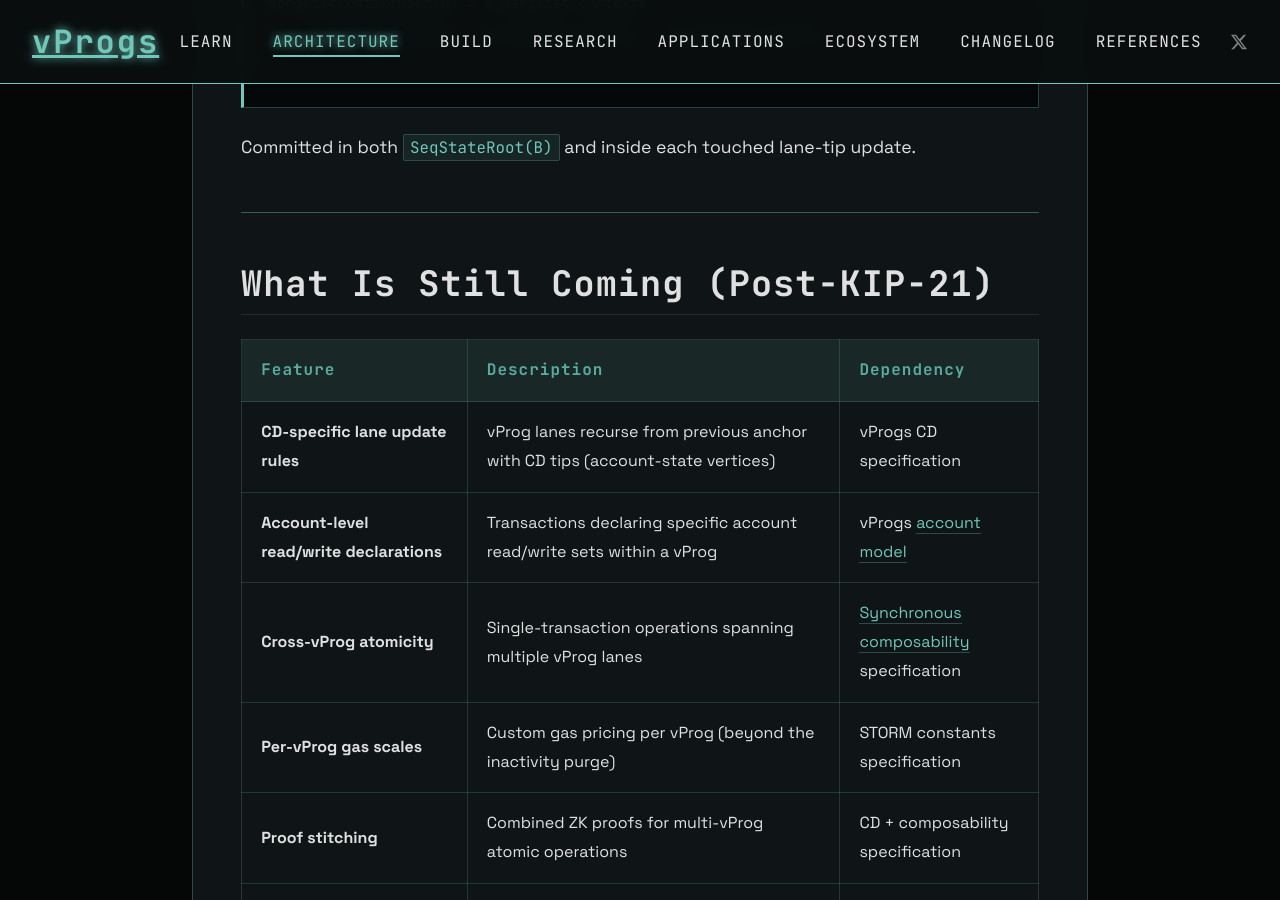
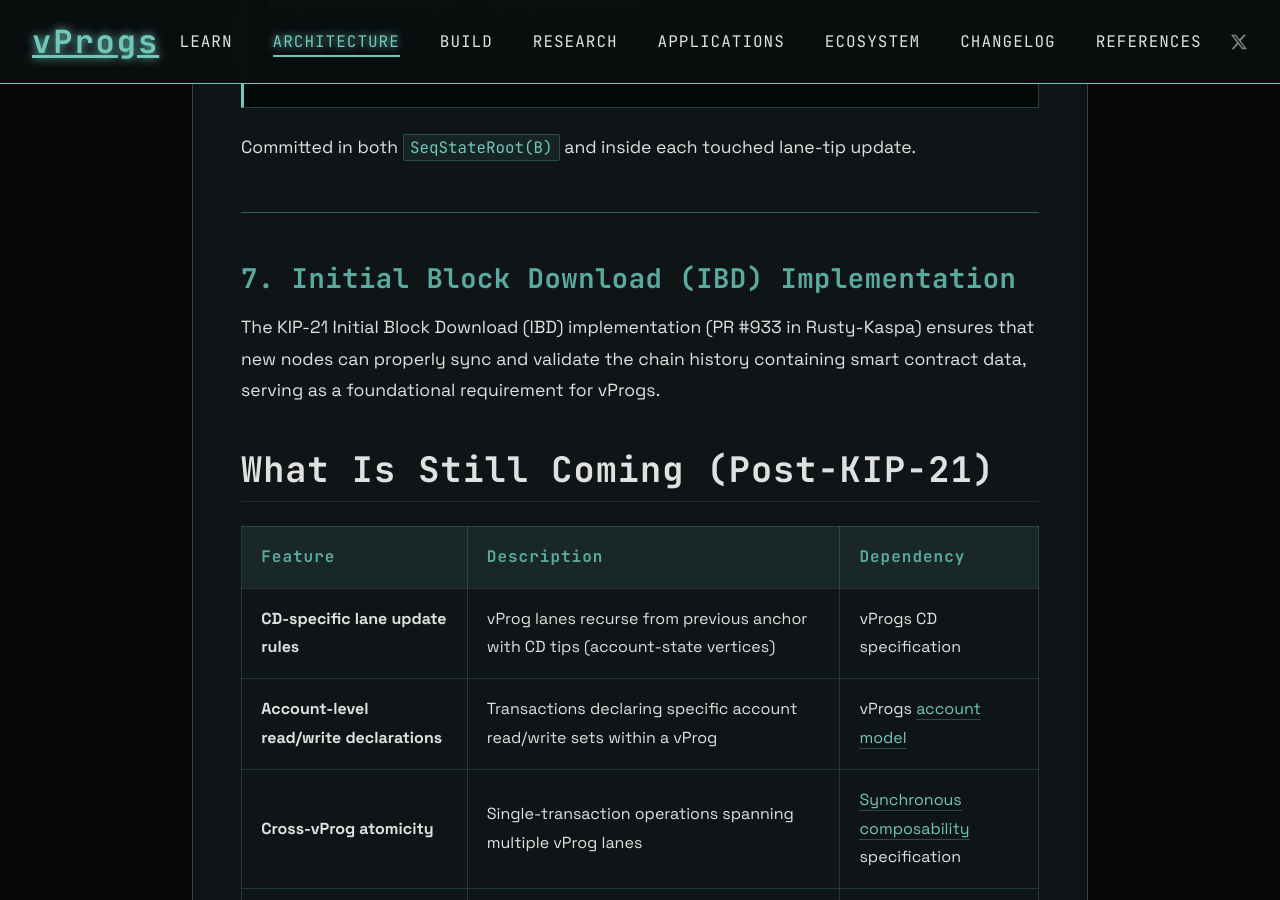
Before and after one commit to creative-inference/vprogs.xyz, a Jekyll site: the page built from architecture/sequencing-mapping.md, in a window 1280 px wide and 900 px high, scrolled down 6467 px. Built offline with Jekyll 4.4.1, drawn with Linux system fonts in a browser that asks for light colours.

Commit message:
Add KIP-21 IBD Implementation to buildable components [auto]

```diff
--- a/architecture/sequencing-mapping.md
+++ b/architecture/sequencing-mapping.md
@@ -171,6 +171,12 @@
 
 ---
 
+
+
+### 7. Initial Block Download (IBD) Implementation
+
+The KIP-21 Initial Block Download (IBD) implementation (PR #933 in Rusty-Kaspa) ensures that new nodes can properly sync and validate the chain history containing smart contract data, serving as a foundational requirement for vProgs.
+
 ## What Is Still Coming (Post-KIP-21)
 
 | Feature | Description | Dependency |
```
